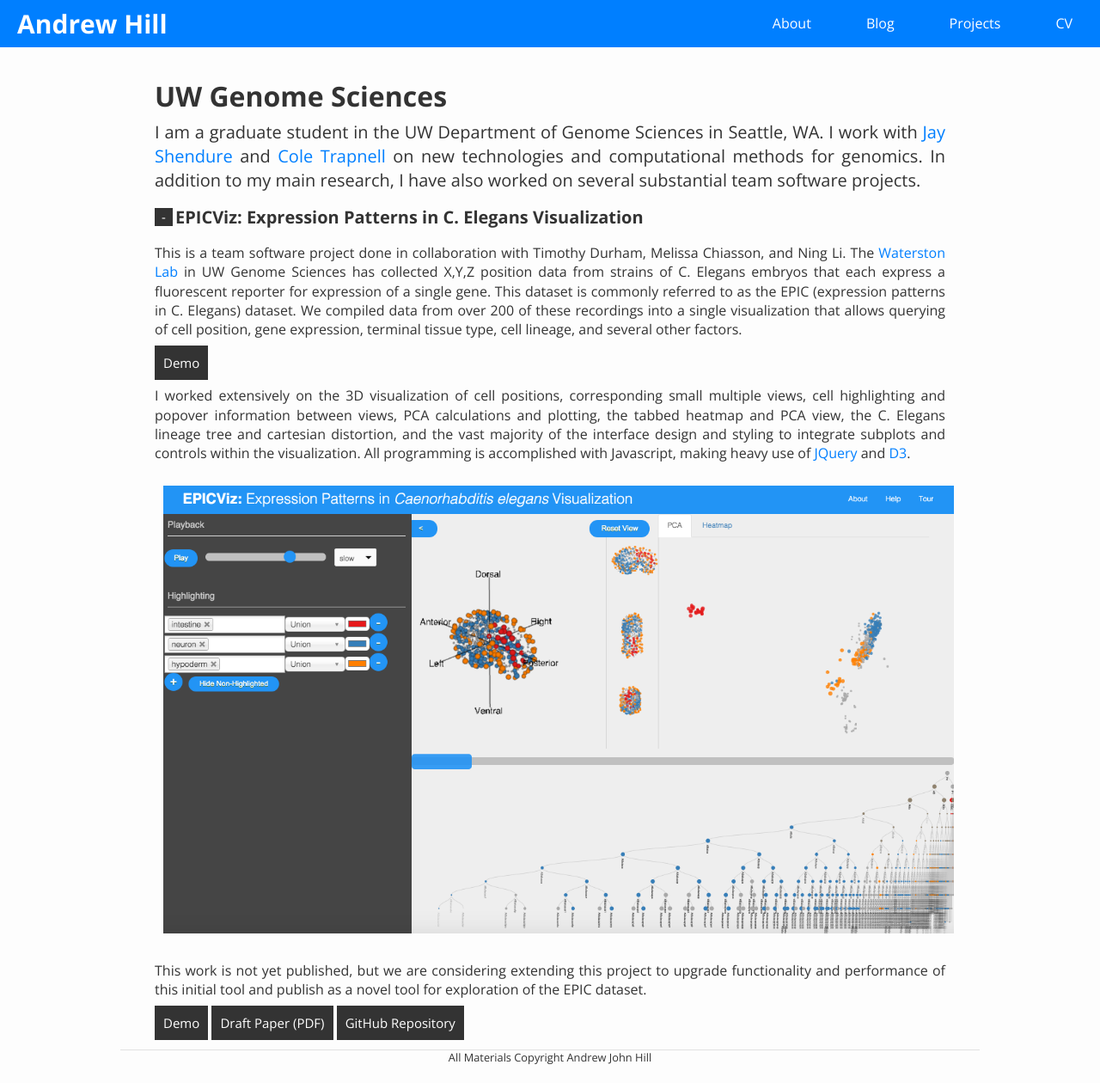
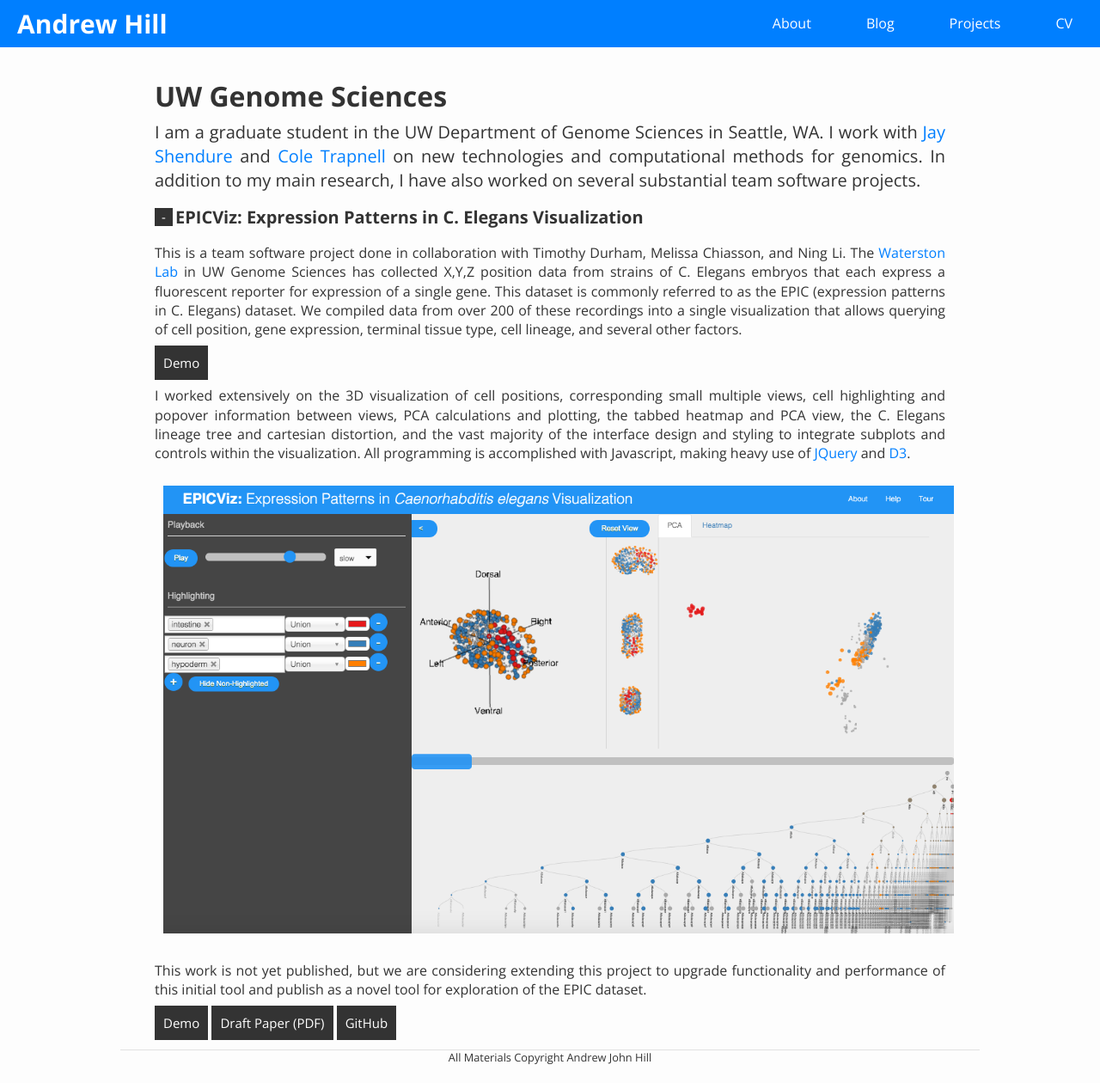
Before and after one commit to andrewhill157/personal-website, a Jekyll site: the page built from projects/uw-genome-sciences/index.html, in a window 1280 px wide and 1260 px high. Shown: the whole window at 86% size. Built offline with Jekyll 4.4.1, drawn with Linux system fonts in a browser that asks for light colours; nearby versions of some CDN libraries; Markdown is read by kramdown in place of the engine named in the settings.

Commit message:
Minor change to button text to take up less space.

```diff
--- a/projects/uw-genome-sciences/index.html
+++ b/projects/uw-genome-sciences/index.html
@@ -26,7 +26,7 @@ layout: default
 
             <span class="downloadLink"><a class="downloadLink" target="_blank" href="/documents/paper-tdurham-ajh24-chiasson-ningli30.pdf">Draft Paper (PDF)</a></span>
 
-            <span class="downloadLink"><a class="downloadLink" target="_blank" href="https://github.com/CSE512-15S/fp-tdurham-ajh24-chiasson-ningli30">GitHub Repository</a></span>
+            <span class="downloadLink"><a class="downloadLink" target="_blank" href="https://github.com/CSE512-15S/fp-tdurham-ajh24-chiasson-ningli30">GitHub</a></span>
 
         </div>
     </div>
```
